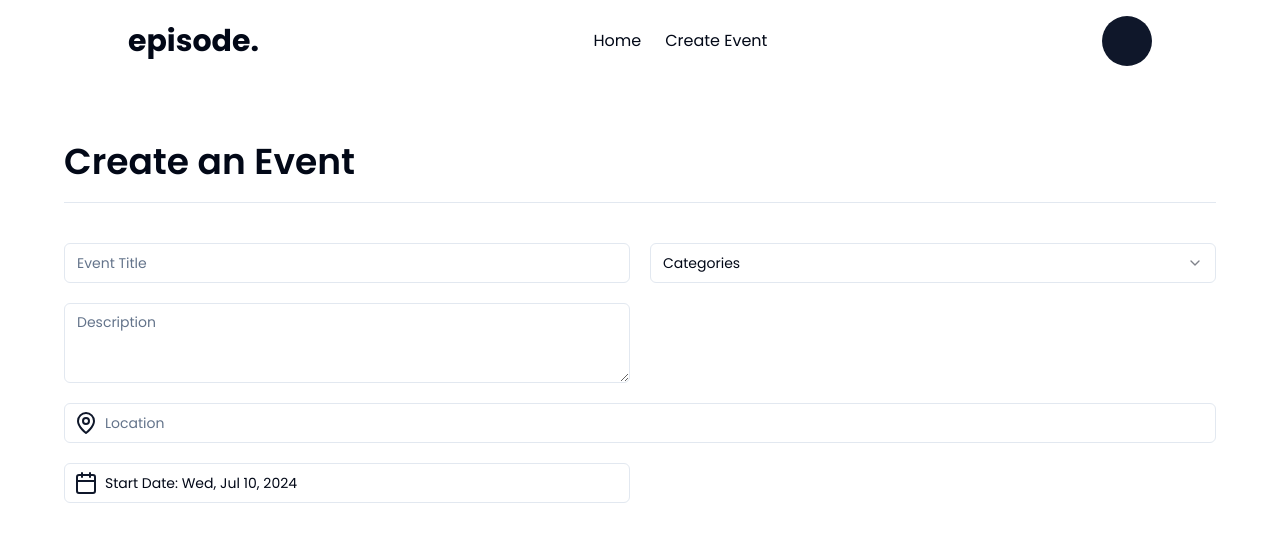
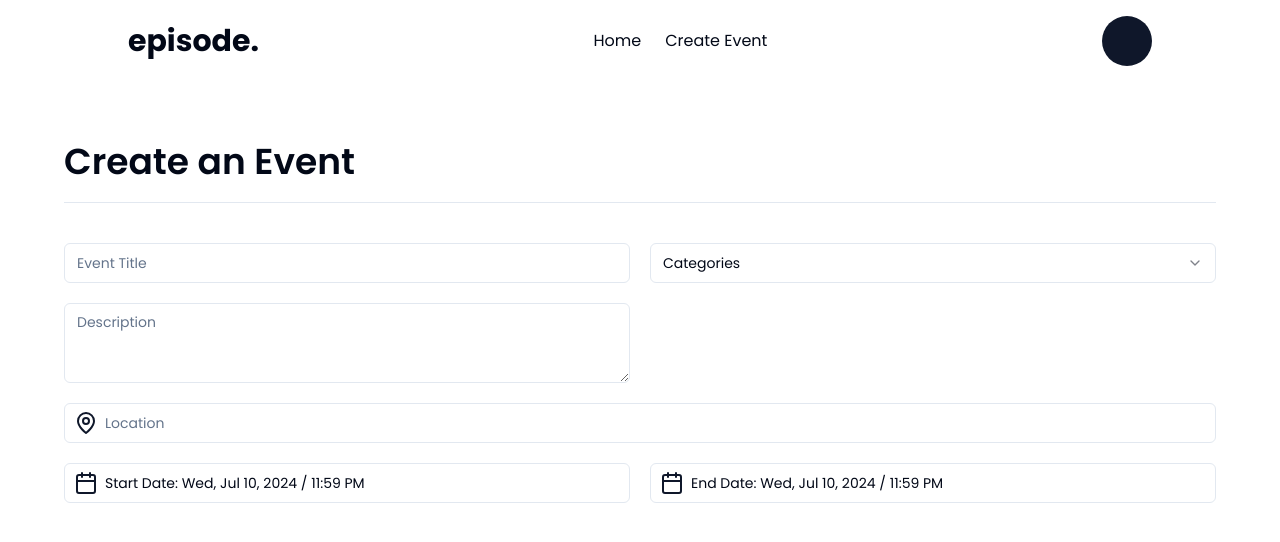
Before and after one commit to eyedent1ty/episode-fe, a React (Vite) app: page /create-event in a window 1280 px wide. Shown: the top 542 px of the page. Built offline with nearby package versions, Linux system fonts and the light colour scheme.

Commit message:
added the date time input for the end date time of the event

```diff
--- a/src/components/create-event/DateTime.tsx
+++ b/src/components/create-event/DateTime.tsx
@@ -14,6 +14,7 @@ interface DateTimeProps {
   setTimeInput: (newTimeInput: string) => void;
   setTime: (newTime: string) => void;
   time: string;
+  endDate?: boolean;
 }
 
 const DateTime: FC<DateTimeProps> = ({
@@ -22,7 +23,8 @@ const DateTime: FC<DateTimeProps> = ({
   timeInput,
   setTimeInput,
   setTime,
-  time
+  time,
+  endDate = false
 }) => {
   const handleSelectDate = (selectedDate: Date | undefined) => {
     if (selectedDate === undefined) {
@@ -77,7 +79,7 @@ const DateTime: FC<DateTimeProps> = ({
               className="pl-10"
               type="text"
               placeholder="Start Date"
-              value={`Start Date: ${formatDate(date)}`}
+              value={`${!endDate ? 'Start' : 'End'} Date: ${formatDate(date)} / ${time}`}
               readOnly
             />
           </div>
--- a/src/pages/CreateEvent.tsx
+++ b/src/pages/CreateEvent.tsx
@@ -18,6 +18,10 @@ const CreateEventPage = () => {
   const [startDate, setStartDate] = useState<Date>(new Date());
   const [startTimeInput, setStartTimeInput] = useState('11:59 PM');
   const [startTime, setStartTime] = useState(startTimeInput);
+
+  const [endDate, setEndDate] = useState<Date>(new Date());
+  const [endTimeInput, setEndTimeInput] = useState('11:59 PM');
+  const [endTime, setEndTime] = useState(endTimeInput);
 
   return (
     <div className="mt-10">
@@ -62,8 +66,17 @@ const CreateEventPage = () => {
               setDate={setStartDate}
               timeInput={startTimeInput}
               setTimeInput={setStartTimeInput}
+              time={startTime}
               setTime={setStartTime}
-              time={startTime}
+            />
+            <DateTime
+              date={endDate}
+              setDate={setEndDate}
+              timeInput={endTimeInput}
+              setTimeInput={setEndTimeInput}
+              time={endTime}
+              setTime={setEndTime}
+              endDate
             />
           </div>
         </form>
```
